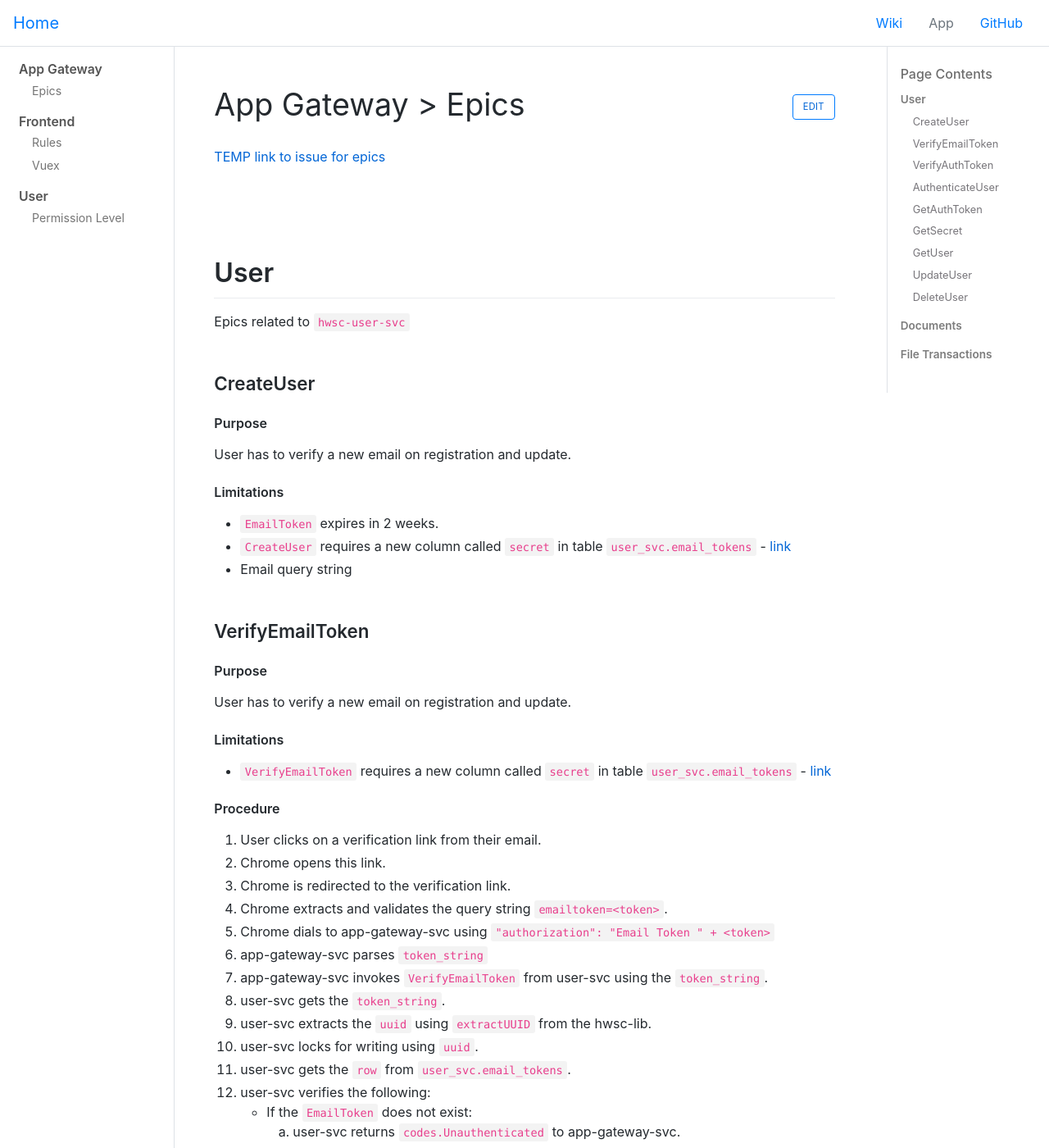
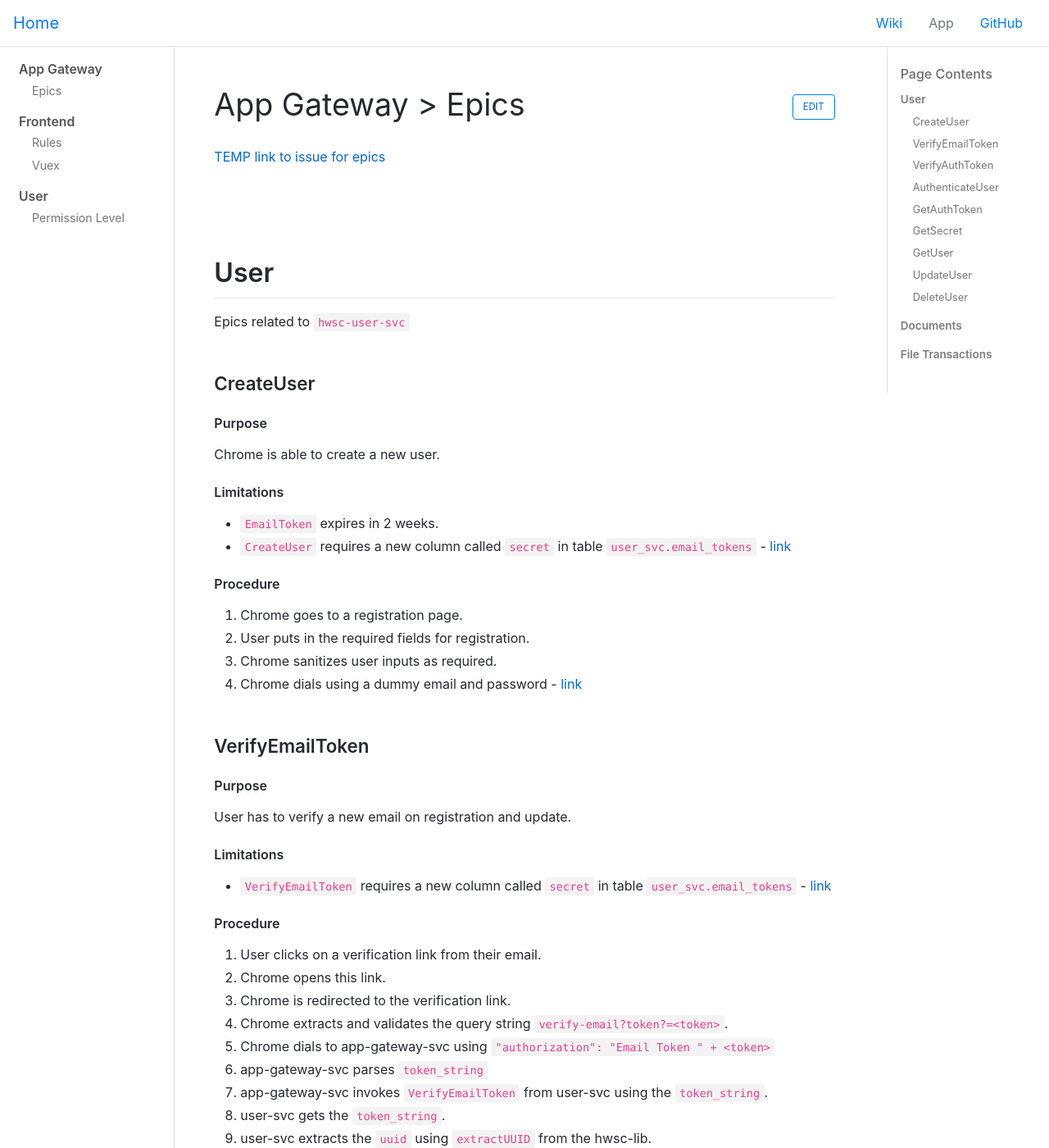
Before and after one commit to hwsc-org/hwsc-org.github.io, a Jekyll site: the page built from wikis/app-gateway/epics.md, in a window 1280 px wide and 1400 px high. Shown: the whole window at 82% size. Built offline with Jekyll 4.4.1, drawn with Linux system fonts in a browser that asks for light colours; comment, search, counter and statistics services are not loaded.

```diff
--- a/wikis/app-gateway/epics.md
+++ b/wikis/app-gateway/epics.md
@@ -15,11 +15,16 @@
 
 ### CreateUser
 #### Purpose
-User has to verify a new email on registration and update.
+Chrome is able to create a new user.
 #### Limitations
 - `EmailToken` expires in 2 weeks.
 - `CreateUser` requires a new column called `secret` in table `user_svc.email_tokens` - [link](https://github.com/hwsc-org/hwsc-user-svc/issues/113)
-- Email query string
+
+#### Procedure
+1. Chrome goes to a registration page.
+2. User puts in the required fields for registration.
+3. Chrome sanitizes user inputs as required.
+4. Chrome dials using a dummy email and password - [link](https://hwsc-org.github.io/wikis/app-gateway/epics.html#authenticateuser)
 
 ### VerifyEmailToken
 #### Purpose
@@ -31,7 +36,7 @@
 1. User clicks on a verification link from their email.
 2. Chrome opens this link.
 3. Chrome is redirected to the verification link.
-4. Chrome extracts and validates the query string `emailtoken=<token>`.
+4. Chrome extracts and validates the query string `verify-email?token?=<token>`.
 5. Chrome dials to app-gateway-svc using `"authorization": "Email Token " + <token>`
 6. app-gateway-svc parses `token_string`
 7. app-gateway-svc invokes `VerifyEmailToken` from user-svc using the `token_string`.
```
